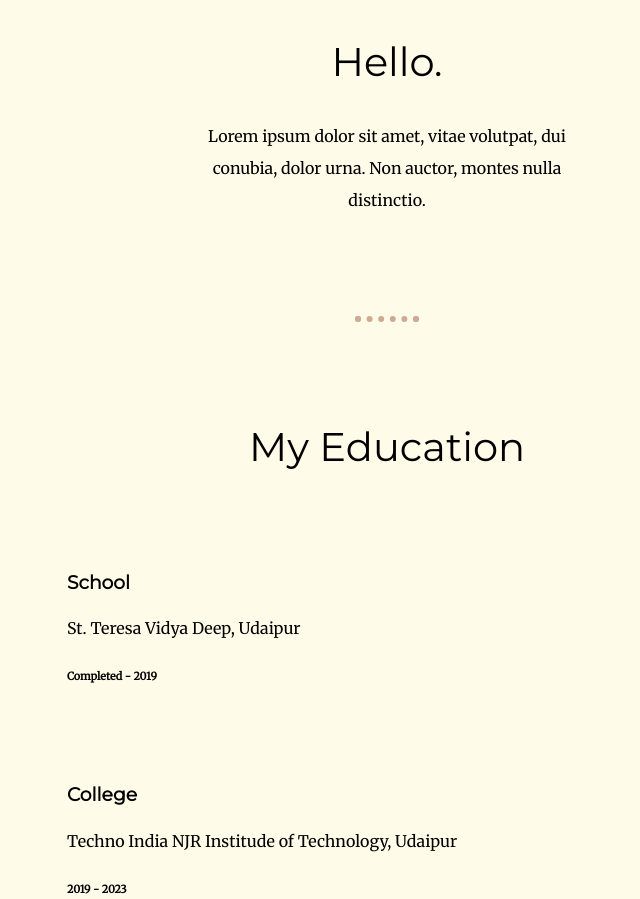
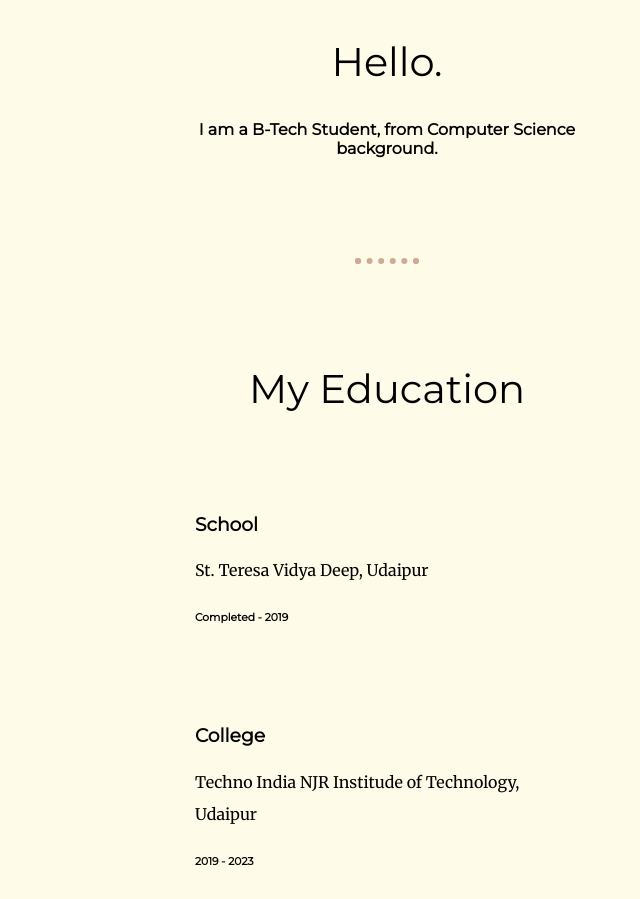
Before and after one commit to dthakurani/resume, a plain HTML site: page index.html in a window 1280 px wide. Shown: the part 800-1699 px from the top of the page, without its empty margins (253-893 px from the left). Drawn offline with Linux system fonts and the light colour scheme.

Commit message:
first upload

```diff
--- a/css/styles.css
+++ b/css/styles.css
@@ -22,13 +22,25 @@ h3 {
     font-family: 'Montserrat', sans-serif;
 }
 
+h4 {
+    font-family: 'Montserrat',
+    sans-serif;
+}
+
+h5 {
+    font-family: 'Montserrat',
+    sans-serif;
+}
+
+h6 {
+    font-family: 'Montserrat',
+    sans-serif;
+}
+
 p {
     line-height: 2;
 }
 
-h5 {
-    text-decoration-color: lightgrey;
-}
 
 hr {
     border: dotted #CEAB93 6px;
@@ -71,7 +83,7 @@ hr {
 }
 
 .education-row {
-    width: 50%;
+    width: 30%;
     margin: 100px auto;
     text-align: left;
 }
--- a/index.html
+++ b/index.html
@@ -19,7 +19,7 @@
             <div class="profile">
                 <img src="images/divyanshi.png" alt="profile pic">
                 <h2>Hello.</h2>
-                <p class="intro">Lorem ipsum dolor sit amet, vitae volutpat, dui conubia, dolor urna. Non auctor, montes nulla distinctio.</p>
+                <h4 class="intro">I am a B-Tech Student, from Computer Science background.</h4>
             </div>
             <hr>
             <div class="education">
@@ -49,7 +49,7 @@
                 <div class="skill-row">
                     <img class="yoga" src="images/yoga.png" alt="yoga">
                     <h3>Yoga</h3>
-                    <p>I believe in meditation. I have been doing yoga and meditation since 2019.This helps me in my anger management and patience level.</p>
+                    <p>I believe in meditation. I have been doing yoga and meditation since 2019. This helps me in my anger management and patience level.</p>
                 </div>
             </div>
             <hr>
@@ -67,6 +67,8 @@
             <hr>
             <div class="contact-me">
                 <h2>Get In Touch</h2>
+                <h3>Contact-Number: 7568908101</h3>
+                <br>
                 <a class="btn" href="mailto:divyanshi.thakurani@gmail.com">CONTACT ME</a>
             </div>
         </div>
@@ -75,6 +77,7 @@
         <div class="bottom-container">
             <a class="footer-link" href="https://www.linkedin.com/in/divyanshi-thakurani-85519a194/">LinkedIn</a>
             <a class="footer-link" href="https://twitter.com/TDIVYANSHI">Twitter</a>
+            <a class="footer-link" href="https://github.com/dthakurani">Github</a>
             <p class="copyright">©divyanshithakurani.</p>
         </div>
 
```
